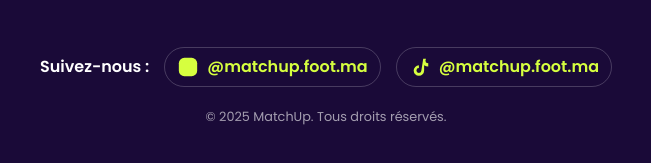
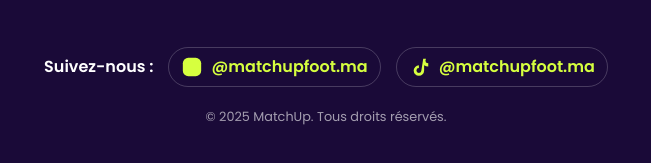
Before and after one commit to dewdropperaa/MatchUp.foot, a plain HTML site: page index.html in a window 1280 px wide. Shown: the part 8117-8280 px from the top of the page, 314-965 px from the left. Drawn offline with Linux system fonts and the light colour scheme.

```diff
--- a/index.html
+++ b/index.html
@@ -314,13 +314,13 @@
                             <circle cx="12" cy="12" r="5"></circle>
                             <circle cx="17.5" cy="6.5" r="1.5"></circle>
                         </svg>
-                        <span>@matchup.foot.ma</span>
+                        <span>@matchupfoot.ma</span>
                     </a>
                     <a href="https://www.tiktok.com/@matchup.foot?_r=1&_t=ZS-91hixPhMFoS" class="social-link" aria-label="TikTok">
                         <svg viewBox="0 0 24 24" aria-hidden="true">
                             <path d="M15.5 3h3a4.5 4.5 0 0 0 0 4.2 4.6 4.6 0 0 0 2.5.8v3.5a8.7 8.7 0 0 1-4.5-1.4v5.8a5.7 5.7 0 1 1-5.7-5.7v3a2.7 2.7 0 1 0 2.7 2.7z"></path>
                         </svg>
-                        <span>@matchup.foot.ma</span>
+                        <span>@matchupfoot.ma</span>
                     </a>
                 </div>
                 <p class="copyright">&copy; 2025 MatchUp. Tous droits réservés.</p>
@@ -330,4 +330,5 @@
 
     <script src="script.js"></script>
 </body>
+
 </html>
```
